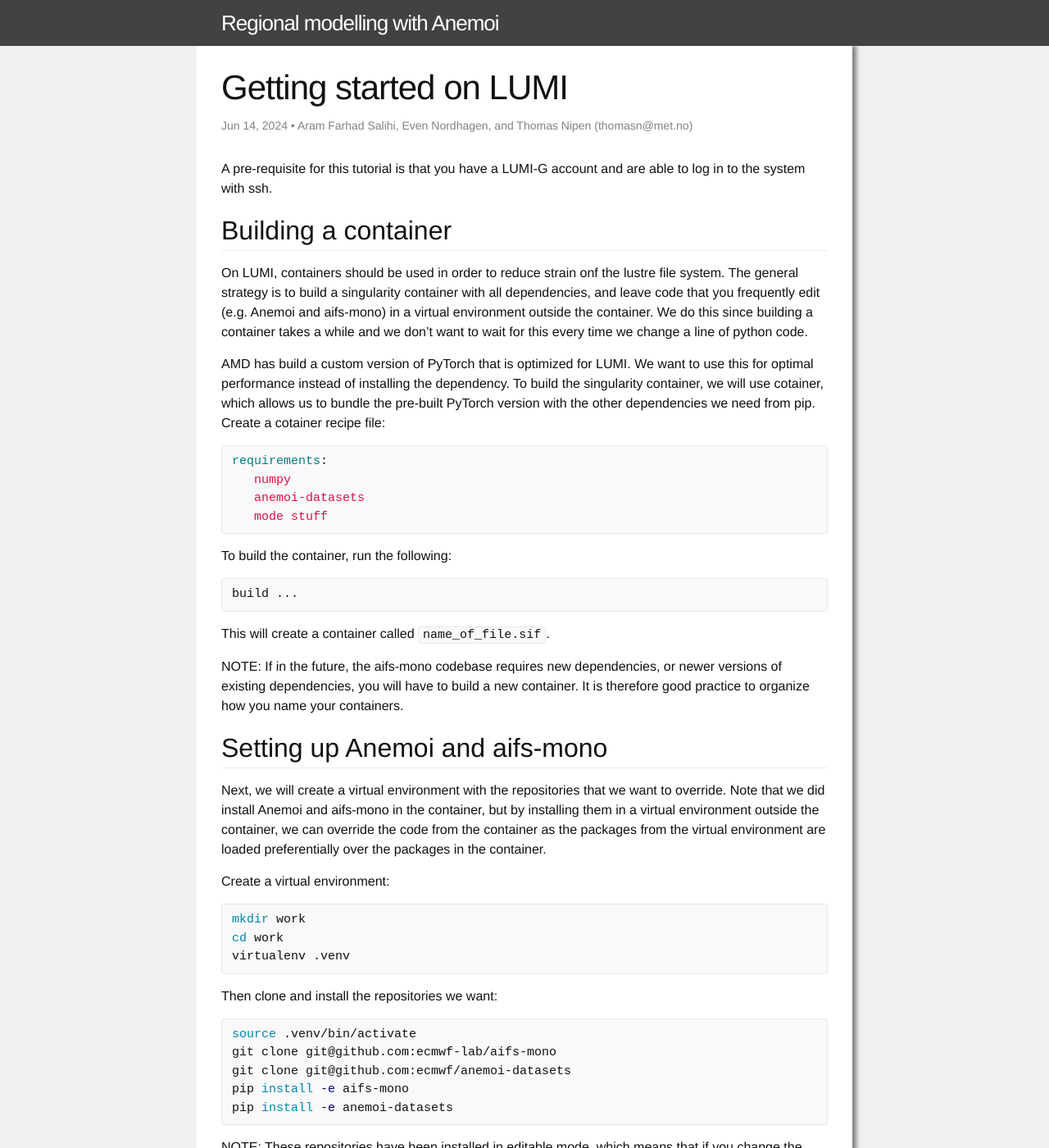
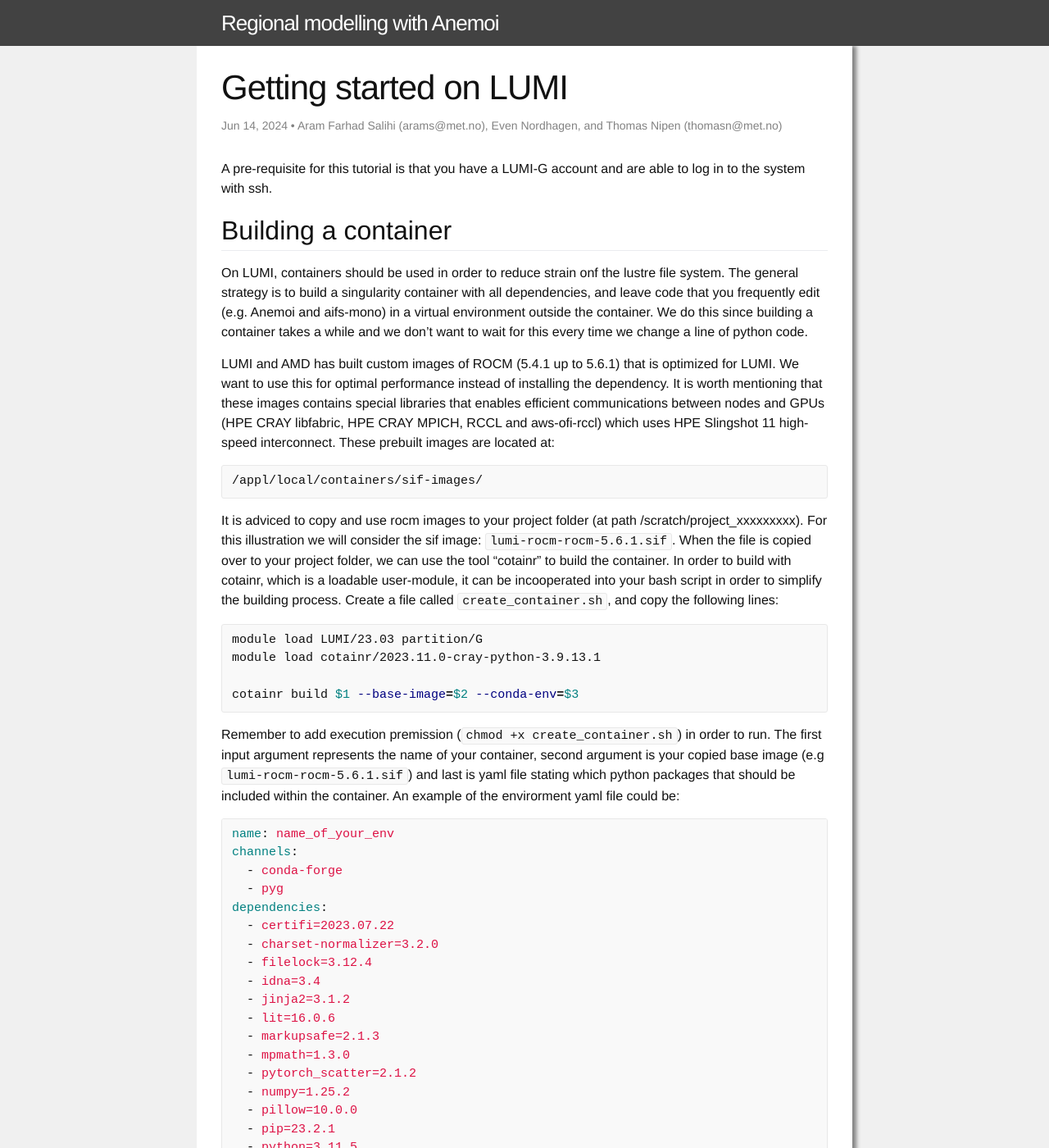
Before and after one commit to metno/anemoi-regional-tutorial, a Jekyll site: the page built from getting-started-on-lumi.markdown, in a window 1280 px wide and 1400 px high. Shown: the whole window at 82% size. Built offline with Jekyll 4.4.1, drawn with Linux system fonts in a browser that asks for light colours; some of the changed text lies outside the part shown.

Commit message:
cotainr documentation

```diff
--- a/getting-started-on-lumi.markdown
+++ b/getting-started-on-lumi.markdown
@@ -2,7 +2,7 @@
 layout: post
 title:  "Getting started on LUMI"
 date:   2024-06-14 09:00:00 +0200
-author: Aram Farhad Salihi, Even Nordhagen, and Thomas Nipen (thomasn@met.no)
+author: Aram Farhad Salihi (arams@met.no), Even Nordhagen, and Thomas Nipen (thomasn@met.no)
 order: 1
 tags: LUMI HPC containers
 ---
@@ -16,25 +16,76 @@ is to build a singularity container with all dependencies, and leave code that y
 Anemoi and aifs-mono) in a virtual environment outside the container. We do this since building a
 container takes a while and we don't want to wait for this every time we change a line of python code.
 
-AMD has build a custom version of PyTorch that is optimized for LUMI. We want to use this for optimal
-performance instead of installing the dependency. To build the singularity container, we will use cotainer,
-which allows us to bundle the pre-built PyTorch version with the other dependencies we need from
-pip. Create a cotainer recipe file:
+LUMI and AMD has built custom images of ROCM (5.4.1 up to 5.6.1) that is optimized for LUMI. We want to use this for optimal
+performance instead of installing the dependency. It is worth mentioning that these images contains special libraries that enables
+efficient communications between nodes and GPUs (HPE CRAY libfabric, HPE CRAY MPICH, RCCL and aws-ofi-rccl) which uses HPE Slingshot 11 high-speed interconnect.
+These prebuilt images are located at:
 
-{% highlight yaml %}
-requirements:
-   numpy
-   anemoi-datasets
-   mode stuff
+{% highlight bash %}
+/appl/local/containers/sif-images/
 {% endhighlight %}
 
+It is adviced to copy and use rocm images to your project folder (at path /scratch/project_xxxxxxxxx). For this illustration we will consider the sif image:
+`lumi-rocm-rocm-5.6.1.sif`. When the file is copied over to your project folder, we can use the tool "cotainr" to build the container.
+In order to build with cotainr, which is a loadable user-module, it can be incooperated into your bash script in order to simplify the building process.
+Create a file called `create_container.sh`, and copy the following lines:
+
+{% highlight bash %}
+module load LUMI/23.03 partition/G
+module load cotainr/2023.11.0-cray-python-3.9.13.1
+
+cotainr build $1 --base-image=$2 --conda-env=$3
+{% endhighlight %}
+
+Remember to add execution premission (`chmod +x create_container.sh`) in order to run.
+The first input argument represents the name of your container, second argument is your copied base image (e.g `lumi-rocm-rocm-5.6.1.sif`) and last is yaml file stating
+which python packages that should be included within the container. An example of the envirorment yaml file could be:
+
+{% highlight yaml%}
+name: name_of_your_env
+channels:
+  - conda-forge
+  - pyg
+dependencies:
+  - certifi=2023.07.22
+  - charset-normalizer=3.2.0
+  - filelock=3.12.4
+  - idna=3.4
+  - jinja2=3.1.2
+  - lit=16.0.6
+  - markupsafe=2.1.3
+  - mpmath=1.3.0
+  - pytorch_scatter=2.1.2
+  - numpy=1.25.2
+  - pillow=10.0.0
+  - pip=23.2.1
+  - python=3.11.5
+  - sympy=1.12
+  - typing-extensions=4.7.1
+  - urllib3=2.0.4
+  - pip:
+      - --extra-index-url https://download.pytorch.org/whl/rocm5.6
+      - torch==2.2.0+rocm5.6
+      - torchaudio==2.2.0+rocm5.6
+      - torchvision==0.17.0+rocm5.6
+      - pytorch-triton-rocm
+      - triton
+      - einops
+      - pytorch-lightning==2.1.0
+      - zarr
+      - torch_geometric==2.4.0
+      - anemoi-utils[provenance]>=0.3
+      - git+https://github.com/metno/anemoi-datasets.git@feature-branch
+      - anemoi-models@git+https://github.com/metno/anemoi-models.git@feature/graph_refactor
+{% endhighlight %}
+Notice if you want add more python packages you can either place it under dependencies or pip.
 To build the container, run the following:
 
 {% highlight bash %}
-build ...
+./create_container name_of_file.sif lumi-rocm-rocm-5.6.1.sif name_of_your_env.yaml
 {% endhighlight %}
 
-This will create a container called `name_of_file.sif`.
+This will create a container called `name_of_file.sif`, and takes approximately 10-12 minutes.
 
 NOTE: If in the future, the aifs-mono codebase requires new dependencies, or newer versions of existing
 dependencies, you will have to build a new container. It is therefore good practice to organize how you name
@@ -69,38 +120,130 @@ the repositories, the code will be use immediately when referring to them in the
 
 ## Setting up a job script
 
-To train a model, you need to set up a job script that loads the virtual environment and runs the container. In this example, we will call the script `job_script.sh)`:
+To train a model, you need to set up a job script that loads the virtual environment and runs the container. In this example, we will call the script `job_script.sh`:
 
 {% highlight bash %}
 #!/bin/bash
-#SBATCH --output=/scratch/project_465000899/aifs/logs/insert_log_name_here.out
-#SBATCH --error=/scratch/project_465000899/aifs/logs/insert_log_name_here.err
-#SBATCH --nodes=4
+#SBATCH --output=logs/slurm.out
+#SBATCH --error=logs/slurm.err
+#SBATCH --nodes=1
 #SBATCH --ntasks-per-node=8
-#SBATCH --account=project_465000899
-#SBATCH --partition=standard-g
+#SBATCH --account=<your_project_name_or_number>
+#SBATCH --partition=dev-g
 #SBATCH --gpus-per-node=8
-#SBATCH --time=20:00:00
+#SBATCH --time=02:00:00
+#SBATCH --job-name=aifs
 
-module load LUMI/22.08 partition/G
-#module load singularity-bindings
-module load aws-ofi-rccl
+module load LUMI/23.09 partition/G
 
-export NCCL_SOCKET_IFNAME=hsn
+export SINGULARITYENV_LD_LIBRARY_PATH=/opt/ompi/lib:${EBROOTAWSMINOFIMINRCCL}/lib:/opt/cray/xpmem/2.4.4-2.3_9.1__gff0e1d9.shasta/lib64:${SINGULARITYENV_LD_LIBRARY_PATH}
+
+# run run-pytorch.sh
+srun --cpu-bind=map_cpu:49,57,17,25,1,9,33,41 \
+singularity exec -B /pfs:/pfs \
+	         -B /var/spool/slurmd,/opt/cray/,/usr/lib64/libcxi.so.1,/usr/lib64/libjansson.so.4 \
+		 <full_path_to_container>.sif \
+		 <full_path_to_job_script>run-pytorch.sh
+{% endhighlight %}
+
+Notice that in order to fully utilize LUMI's hardware we have included correct cpu binding and paths to different compiled files. The job script will then execute
+a bash script called `run-pytorch.sh` (remember to add execution premission `chmod +x run-pytorch.sh` in order to run) which includes fetching node names and enables
+exports to utilize the interconnect.
+
+{% highlight bash %}
+#!/bin/bash
+
+# This script is meant to be executed by job_script.sh
+
+aifsdir=<full_patj_to_aifs_repo>
+
+# Printing GPU information to terminal once
+if [ $SLURM_LOCALID -eq 0 ] ; then
+    rocm-smi
+fi
+sleep 2
+
+# MIOPEN needs some initialisation for the cache as the default location
+# does not work on LUMI as Lustre does not provide the necessary features.
+export MIOPEN_USER_DB_PATH="/tmp/$(whoami)-miopen-cache-$SLURM_NODEID"
+export MIOPEN_CUSTOM_CACHE_DIR=$MIOPEN_USER_DB_PATH
+
+if [ $SLURM_LOCALID -eq 0 ] ; then
+    rm -rf $MIOPEN_USER_DB_PATH
+    mkdir -p $MIOPEN_USER_DB_PATH
+fi
+sleep 2
+
+# Optional! Set NCCL debug output to check correct use of aws-ofi-rccl (these are very verbose)
+#export NCCL_DEBUG=INFO
+export NCCL_DEBUG=WARN
+export NCCL_DEBUG_SUBSYS=INIT,COLL
+
+# Set interfaces to be used by RCCL.
+# This is needed as otherwise RCCL tries to use a network interface it has
+# no access to on LUMI.
+export NCCL_SOCKET_IFNAME=hsn0,hsn1,hsn2,hsn3
 export NCCL_NET_GDR_LEVEL=3
-export MIOPEN_USER_DB_PATH=/tmp/${USER}-miopen-cache-${SLURM_JOB_ID}
-export MIOPEN_CUSTOM_CACHE_DIR=${MIOPEN_USER_DB_PATH}
+
+# Set ROCR_VISIBLE_DEVICES so that each task uses the proper GPU
+#export ROCR_VISIBLE_DEVICES=1,2,3,4 #$SLURM_LOCALID
+
+# Report affinity to check
+echo "Rank $SLURM_PROCID --> $(taskset -p $$); GPU $ROCR_VISIBLE_DEVICES"
+
+# Function to find an unused TCP port starting from a specified port number.
+find_unused_port() {
+    local port=$1
+    while : ; do
+        # Check if the port is in use
+        if ! ss -tuln | grep -qE ":::$port|0.0.0.0:$port" ; then
+            # Port is not in use
+            echo $port
+            break
+        fi
+        # Increment port by 1 and check again.
+        ((port++))
+    done
+}
+
+# fetches slurm nodelist
+
+get_master_node() {
+    # Get the first item in the node list
+    first_nodelist=$(echo $SLURM_NODELIST | cut -d',' -f1)
+
+    if [[ "$first_nodelist" == *'['* ]]; then
+        # Split the node list and extract the master node
+        base_name=$(echo "$first_nodelist" | cut -d'[' -f1)
+        range_part=$(echo "$first_nodelist" | cut -d'[' -f2 | cut -d'-' -f1)
+        master_node="${base_name}${range_part}"
+    else
+        # If no range, the first node is the master node
+        master_node="$first_nodelist"
+    fi
+
+    echo "$master_node"
+}
+
+
+
+export MASTER_ADDR=$(get_master_node)
+export MASTER_PORT=$(find_unused_port 29500)
+export WORLD_SIZE=$SLURM_NPROCS
+export RANK=$SLURM_PROCID
+
+echo $MASTER_PORT
+# CXI stuff
 export CXI_FORK_SAFE=1
 export CXI_FORK_SAFE_HP=1
 export FI_CXI_DISABLE_CQ_HUGETLB=1
-export SINGULARITYENV_LD_LIBRARY_PATH=/opt/ompi/lib:${EBROOTAWSMINOFIMINRCCL}/lib:/opt/cray/xpmem/2.4.4-2.3_9.1__gff0e1d9.shasta/lib64:${SINGULARITYENV_LD_LIBRARY_PATH}
 
+# Enable verbose hydra error outputs
 export HYDRA_FULL_ERROR=1
-export SINGULARITY_BIND='/pfs:/pfs'
 
-srun singularity exec -B /pfs/:/pfs/ <full_path_to_container>.sif python <full_path_to_job_script>.py
+python "$aifsdir"/<path_to_train_script>.py
+
 {% endhighlight %}
-
 To run the job, do this:
 
 {% highlight bash %}
```
